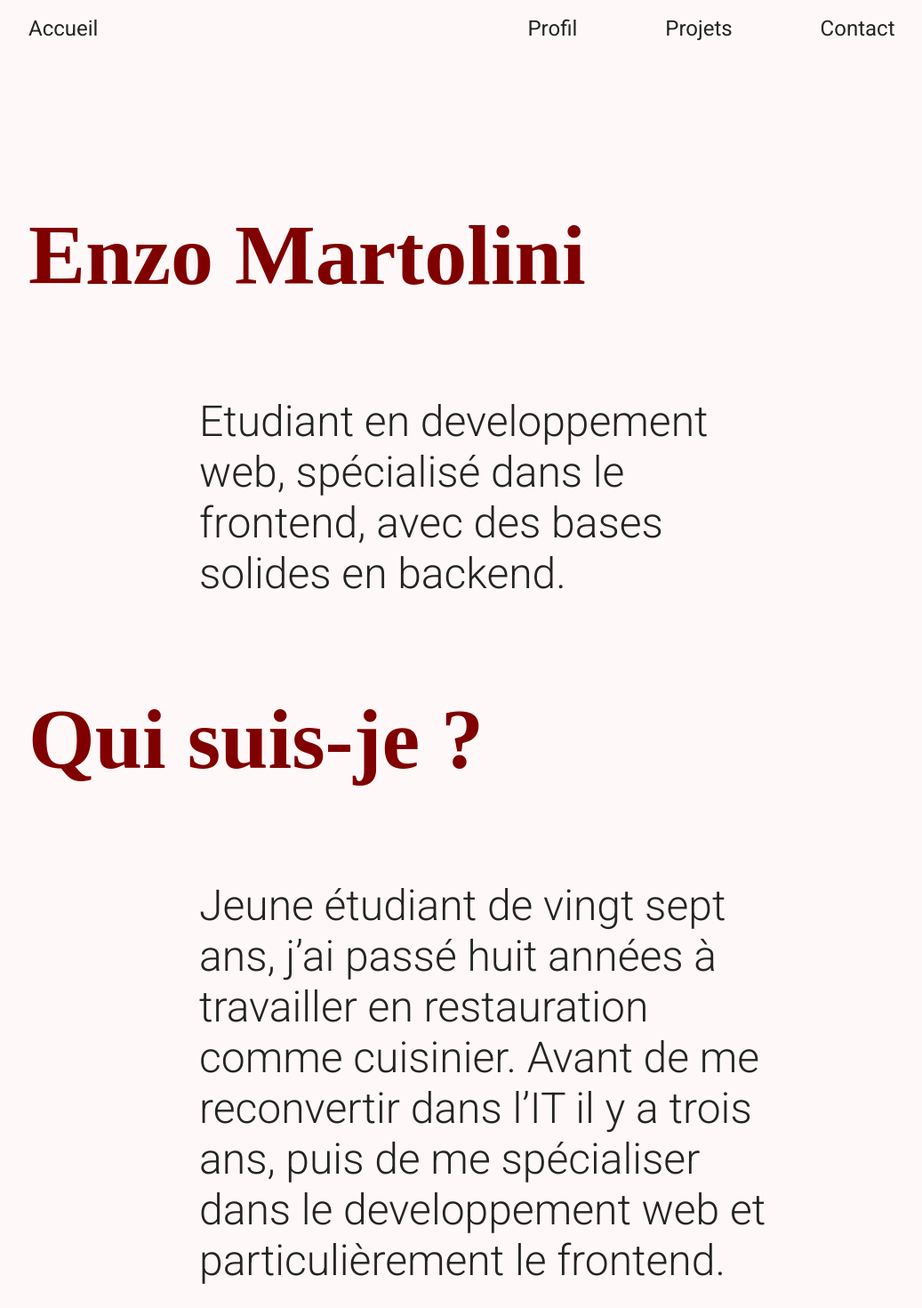
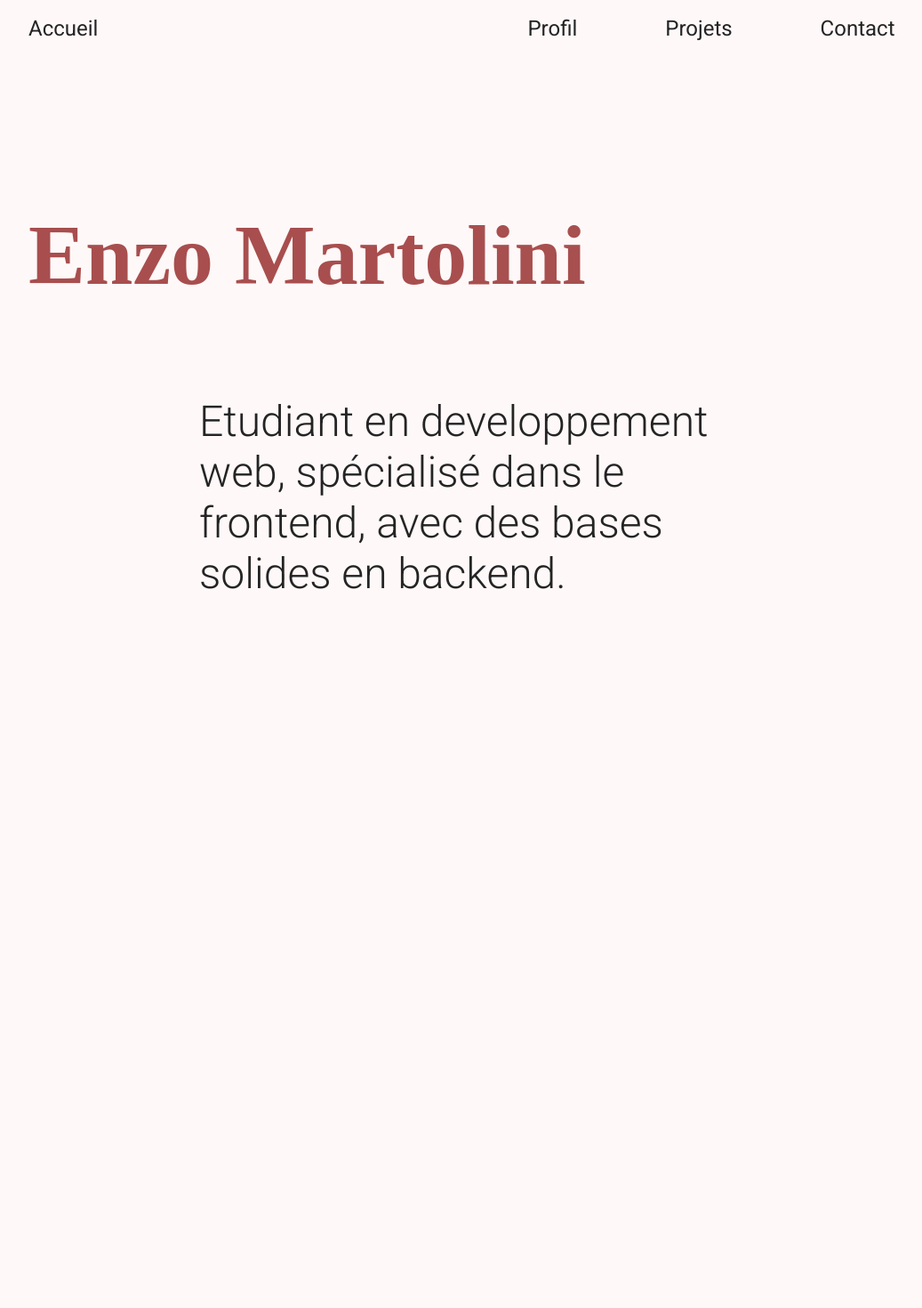
Before and after one commit to Enzo-Martolini/portfolio, a React (Vite) app: page / in a window 1280 px wide. Shown: the top 1470 px of the page at 89% size, without its empty margins (96-1133 px from the left). After the commit the page ends 800 px from the top, so only its background shows below. Built offline with nearby package versions, Linux system fonts and the light colour scheme; a web font is replaced by a local one.

Commit message:
Test première version sans scroll

```diff
--- a/src/App.jsx
+++ b/src/App.jsx
@@ -41,29 +41,53 @@ function App() {
     }
   ]
 
-const [isLoading, setIsLoading] = useState(true)
+const [isLoadingIntro, setIsLoadingIntro] = useState(true)
+const [isLoadingMain, setIsLoadingMain] = useState(false)
+
+const [currentHash, setCurrentHash] = useState(location.hash);
+console.log(currentHash === "")
 
 useEffect(()=> {
-  const timer = setTimeout(() => {
-    setIsLoading(false)
-  }, 5000)
+  let handleChangeHash = () => {
+    setCurrentHash(location.hash)
+    console.log(location.hash)
+  }
+  window.addEventListener('hashchange', handleChangeHash)
 
-  return () => clearTimeout(timer)
+  return () => {
+    window.removeEventListener("hashchange", handleChangeHash);
+  };
+
+},[])
+
+useEffect(()=> {
+  const timerIntro = setTimeout(() => {
+    setIsLoadingIntro(false)
+  }, 1500)
+
+  const timerMain = setTimeout(() => {
+    setIsLoadingMain(true)
+  }, 2000)
+
+  return () => {clearTimeout(timerIntro); clearTimeout(timerMain) }
 }, [])
 
   return (
     <>
-      {isLoading ? (
-        <p>Chargement... </p>
-      ) : (
-        <>
+
+        <div style={isLoadingIntro ? {opacity : 1} : {opacity : 0}} className='intro'>
+          <p className='title'>Bienvenue sur mon <b>Portfolio</b></p>
+        </div>
+        <div style={isLoadingMain ? {opacity : 1} : {opacity : 0}} className='main'>
           <Header />
-          <Accueil />
-          <Profile />
-          <Project projects={arrayProjects} />
-          <Contact />
-        </>
-      )}
+          {currentHash === "#top" || currentHash === "" ? <Accueil opacity={isLoadingMain ? 1 : 0} /> : "" }
+          {currentHash === "#linkProfile" ? <Profile /> : "" }
+          {currentHash === "#linkProject" ? <Project projects={arrayProjects} /> : "" }
+          {currentHash === "#linkContact" ? <Contact /> : "" }
+
+
+        </div>
+
     </>
   );
 }
--- a/src/components/accueil.jsx
+++ b/src/components/accueil.jsx
@@ -1,9 +1,9 @@
 import {Title} from './title.jsx'
 import {Message} from './message.jsx'
 
-export const Accueil = () => {
+export const Accueil = ({opacity}) => {
     return <>
-    <Title message="Enzo Martolini" id="accueil" />
-    <Message message="Etudiant en developpement web, spécialisé dans le frontend, avec des bases solides en backend."/>
+    <Title message="Enzo Martolini" id="accueil" opacity={opacity}/>
+    <Message message="Etudiant en developpement web, spécialisé dans le frontend, avec des bases solides en backend." opacity={opacity}/>
     </>
 }
--- a/src/components/header.jsx
+++ b/src/components/header.jsx
@@ -1,52 +1,79 @@
-import { useState, useEffect } from 'react'
+import { useState, useEffect } from "react";
 
-export const Header = () => {
+export const Header = ({ opacity }) => {
   const isMobile = window.innerWidth < 801;
-    const [isDisplay, setDisplay] = useState("block");
-    const [hasShadowY, setHasShadow] = useState(0);
 
   useEffect(() => {
-      const handleScroll = () => {
-        const scrollValue = window.scrollY * 100 / 1000;
-        scrollValue < 10 ? setHasShadow(scrollValue) : null;
-    };
 
-      window.addEventListener('scroll', handleScroll);
-
-      return () => window.removeEventListener('scroll', handleScroll);
   }, []);
 
+  const getActiveClass = (id) => (activeSection === id ? "active" : "");
 
-
-    return isMobile ? <div id="header" style={hasShadowY ? {
-        boxShadow: "0px 10px 10px -10px #000000",
-      } : {}}>
-            <div className="burger" onClick={() => setDisplay(isDisplay === "none" ? "block" : "none")}>
+  return isMobile ? (
+    <div
+      id="header"
+    >
+      <div
+        className="burger"
+        onClick={() => setDisplay(isDisplay === "none" ? "block" : "none")}
+      >
         <span></span>
         <span></span>
         <span></span>
       </div>
-         <div className="divHeader" style={{display: isDisplay}}>
+      <div className="divHeader" style={{ display: isDisplay }}>
         <p>Accueil</p>
         <span></span>
       </div>
-        <div className="divHeader"  style={{display: isDisplay}}>
-              <a href='#profile'>Profil</a>
+      <div className="divHeader" style={{ display: isDisplay }}>
+        <a href="#profile">
+          Profil
+        </a>
         <span></span>
-              <a href='#project'>Projets</a>
+        <a href="#project">
+          Projets
+        </a>
         <span></span>
-              <a href='#contact'>Contact</a>
+        <a href="#contact">
+          Contact
+        </a>
       </div>
-    </div> : <div
+    </div>
+  ) : (
+    <div
       id="header"
-                style={hasShadowY ? { boxShadow: `0px ${hasShadowY}px 30px -10px #000000` } : {}}>
+    >
       <div className="divHeader">
-                <a href='#top' onClick={() => setHasShadow(10)}>Accueil</a>
+        <a
+          href="#top"
+          onClick={() => setHasShadow(10)}
+        >
+          Accueil
+        </a>
       </div>
       <div className="divHeader">
-                <a href='#linkProfile' onClick={() => setHasShadow(10)}>Profil</a>
-                <a href='#linkProject' onClick={() => setHasShadow(10)}>Projets</a>
-                <a href='#linkContact' onClick={() => setHasShadow(10)}>Contact</a>
+        <a
+          href="#linkProfile"
+
+          onClick={() => setHasShadow(10)}
+        >
+          Profil
+        </a>
+        <a
+          href="#linkProject"
+
+          onClick={() => setHasShadow(10)}
+        >
+          Projets
+        </a>
+        <a
+          href="#linkContact"
+
+          onClick={() => setHasShadow(10)}
+        >
+          Contact
+        </a>
       </div>
     </div>
-}
+  );
+};
--- a/src/components/message.jsx
+++ b/src/components/message.jsx
@@ -1,5 +1,5 @@
-export const Message = ({message}) => {
+export const Message = ({message, opacity}) => {
     return <>
-        <p className="message">{message}</p>
+        <p className="message" style={{opacity : opacity}}>{message}</p>
     </>
 }
--- a/src/components/title.jsx
+++ b/src/components/title.jsx
@@ -1,7 +1,7 @@
-export const Title = ({ message, id }) => {
+export const Title = ({ message, id, opacity }) => {
     return (
         <>
-            <h1 className="title" id={id}>
+            <h1 className="title" id={id} style={{opacity : opacity}}>
                 {message}
             </h1>
         </>
--- a/src/styles/body.css
+++ b/src/styles/body.css
@@ -6,6 +6,22 @@ body {
     height: 100%;
     background-color: #FFF8F8;
     color:  #242424;
+  }
+
+  .intro {
+    position: fixed;
+    display: flex;
+    justify-content: center;
+    align-items: center;
+    top: 0;
+    width: 100%;
+    height: 100%;
+    background-color:#FFF8F8 ;
+    transition: opacity 0.5s ease-out;
+  }
+
+  .main {
+    transition: opacity 0.5s ease-in;
   }
 
   #top {
@@ -25,6 +41,7 @@ body {
     font-size: 2rem;
     width: 60%;
     margin: 8% 10%;
+    transition: opacity 4.5s ease-in;
   }
 
   .message {
@@ -32,6 +49,7 @@ body {
     margin: 0% 15%;
     font-weight: 300;
     font-style: normal;
+    transition: opacity 2.5s ease-in;
   }
 
   a {
@@ -42,3 +60,7 @@ body {
     color: #800000;
     text-decoration: underline;
   }
+
+.hidden {
+  display: none;
+}
--- a/src/styles/header.css
+++ b/src/styles/header.css
@@ -1,5 +1,6 @@
 #header {
     display: none;
+    transition: opacity 1.5s ease-in;
   }
 
   .divHeader {
@@ -33,3 +34,7 @@
     display: block;
     background-color: #ffffff;
   }
+
+  .active {
+    color: #800000; /* Exemple de couleur active */
+  }
```
Lines whose indentation alone changed are shown as unchanged.
